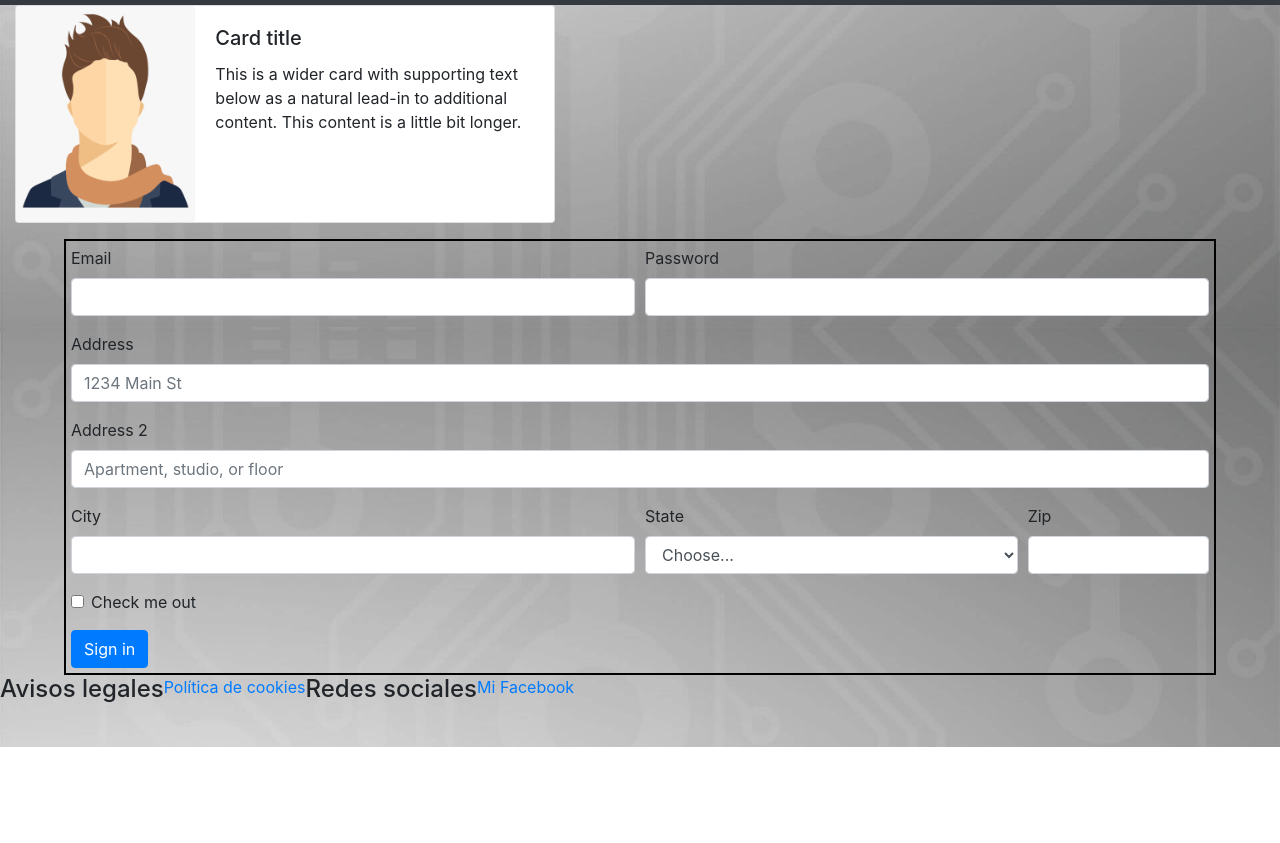
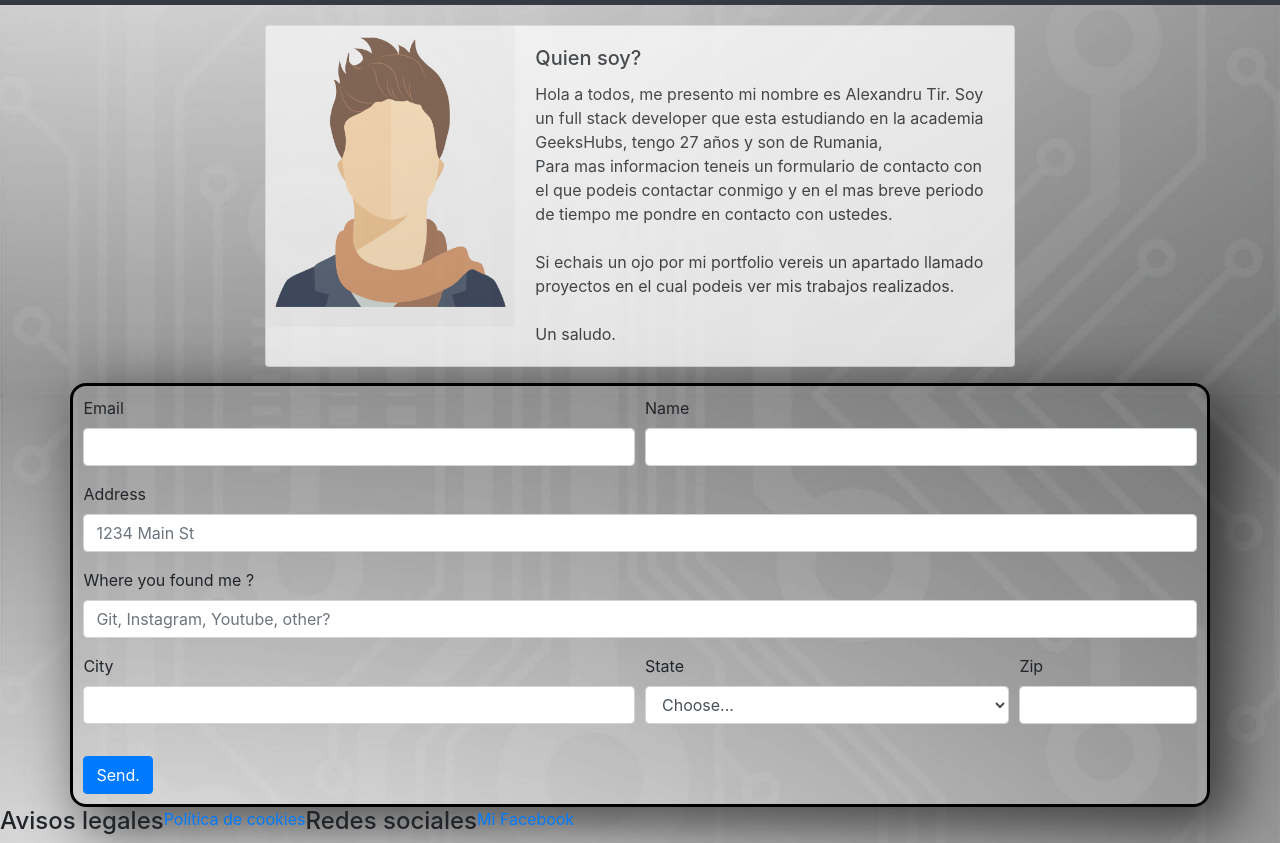
Before and after one commit to tir92/Geeks-Hubs-P2---Website-2.0, a plain HTML site: page index.html in a window 1280 px wide. Shown: the part 53-896 px from the top of the page. Before the commit the page ends 800 px from the top, so only its background shows below. Drawn offline with nearby package versions, Linux system fonts and the light colour scheme.

Commit message:
solucionado el problema con javascript

```diff
--- a/script.js
+++ b/script.js
@@ -1,14 +1,15 @@
 const Contacto = `
-<div class="container-fluid">
-<div class="card mb-3" style="max-width: 540px;">
+<div class="container-fluid" id=Carta>
+<div class="card mb-3" style="max-width: 750px;">
 <div class="row no-gutters">
     <div class="col-md-4">
      <img src="./Imagenes/avatar-persona.jpg" class="card-img" alt="avatar">
     </div>
     <div class="col-md-8">
     <div class="card-body">
-         <h5 class="card-title">Card title</h5>
-        <p class="card-text">This is a wider card with supporting text below as a natural lead-in to additional content. This content is a little bit longer.</p>
+         <h5 class="card-title">Quien soy?</h5>
+        <p class="card-text">Hola a todos, me presento mi nombre es Alexandru Tir.
+        Soy un full stack developer que esta estudiando en la academia GeeksHubs, tengo 27 años y son de Rumania, <br> Para mas informacion teneis un formulario de contacto con el que podeis contactar conmigo y en el mas breve periodo de tiempo me pondre en contacto con ustedes. <br> <br>Si echais un ojo por mi portfolio vereis un apartado llamado proyectos en el cual podeis ver mis trabajos realizados. <br> <br>Un saludo.</p>
     </div>
     </div>
 </div>
@@ -23,8 +24,8 @@ const Contacto = `
 <input type="email" class="form-control" id="inputEmail4">
 </div>
 <div class="form-group col-md-6">
-<label for="inputPassword4">Password</label>
-<input type="password" class="form-control" id="inputPassword4">
+<label for="inputName4">Name</label>
+<input type="text" class="form-control" id="inputName4">
 </div>
 </div>
 <div class="form-group">
@@ -32,8 +33,8 @@ const Contacto = `
 <input type="text" class="form-control" id="inputAddress" placeholder="1234 Main St">
 </div>
 <div class="form-group">
-<label for="inputAddress2">Address 2</label>
-<input type="text" class="form-control" id="inputAddress2" placeholder="Apartment, studio, or floor">
+<label for="inputAddress2">Where you found me ?</label>
+<input type="text" class="form-control" id="inputFound" placeholder="Git, Instagram, Youtube, other?">
 </div>
 <div class="form-row">
 <div class="form-group col-md-6">
@@ -44,7 +45,9 @@ const Contacto = `
 <label for="inputState">State</label>
 <select id="inputState" class="form-control">
 <option selected>Choose...</option>
-<option>...</option>
+<option>Barcelona</option>
+<option>Madrid</option>
+<option>Valencia</option>
 </select>
 </div>
 <div class="form-group col-md-2">
@@ -54,13 +57,9 @@ const Contacto = `
 </div>
 <div class="form-group">
 <div class="form-check">
-<input class="form-check-input" type="checkbox" id="gridCheck">
-<label class="form-check-label" for="gridCheck">
-Check me out
-</label>
 </div>
 </div>
-<button type="submit" class="btn btn-primary">Sign in</button>
+<button type="submit" class="btn btn-primary">Send.</button>
 </div>
 </form>`
 
--- a/style.css
+++ b/style.css
@@ -19,7 +19,19 @@ footer{
 }
 
 #contenedor-formulario{
-    border: solid black 2px;
-    width: 90%;
-    padding: 5px;
+    border: solid black 3px;
+    width: 89%;
+    padding: 10px;
+    margin: 5;
+    border-radius: 1rem;
+    box-shadow: 18px 18px 59px 5px rgba(0,0,0,0.61);
+
 }
+
+#Carta{
+    width: 95%;
+    margin-top: 20px;
+    opacity: 0.75;
+    display: flex;
+    justify-content:space-around;
+}
```
Also changed, not shown: index.html (+3 -3 lines).
